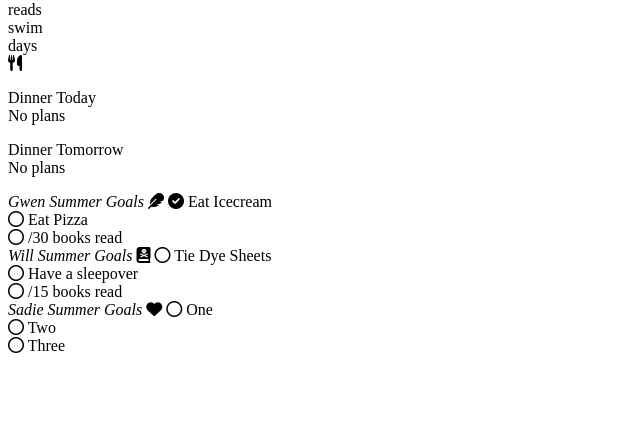
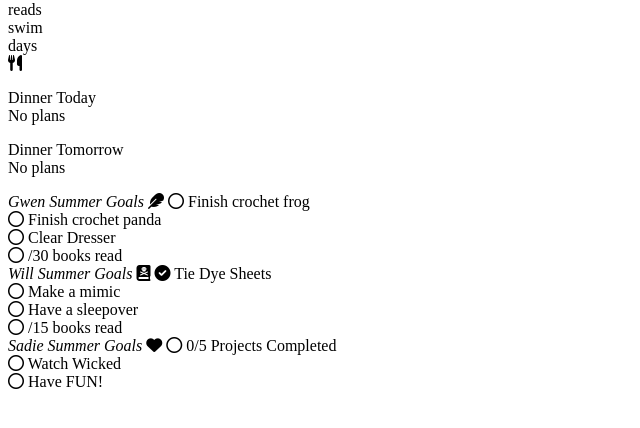
Before and after one commit to Da-Blairs/dashboard, a Python web app: template templates/index.html in a window 1280 px wide. Shown: the part 97-525 px from the top of the page, without its empty margins (0-640 px from the left). Run offline with Jinja, Linux system fonts and the light colour scheme; the template is opened without the code that fills it, so the values that code supplies are empty.

Commit message:
Goals update

```diff
--- a/templates/index.html
+++ b/templates/index.html
@@ -196,23 +196,25 @@
         <div id="gwen-goals">
             <em>Gwen Summer Goals</em>
             <i class="fa-solid fa-feather"></i>
-            <i class="fa-solid fa-circle-check"></i> Eat Icecream<br>
-            <i class="fa-regular fa-circle"></i> Eat Pizza<br>
+            <i class="fa-regular fa-circle"></i> Finish crochet frog<br>
+            <i class="fa-regular fa-circle"></i> Finish crochet panda<br>
+            <i class="fa-regular fa-circle"></i> Clear Dresser<br>
             <i class="fa-regular fa-circle"></i> {{gwen_read}}/30 books read<br>
         </div>
         <div id="william-goals">
             <em>Will Summer Goals</em>
             <i class="fa-solid fa-book-skull"></i>
-            <i class="fa-regular fa-circle"></i> Tie Dye Sheets<br>
+            <i class="fa-solid fa-circle-check"></i> Tie Dye Sheets<br>
+            <i class="fa-regular fa-circle"></i> Make a mimic<br>
             <i class="fa-regular fa-circle"></i> Have a sleepover<br>
             <i class="fa-regular fa-circle"></i> {{will_read}}/15 books read<br>
         </div>
         <div id="sadie-goals">
             <em>Sadie Summer Goals</em>
             <i class="fa-solid fa-heart"></i>
-            <i class="fa-regular fa-circle"></i> One<br>
-            <i class="fa-regular fa-circle"></i> Two<br>
-            <i class="fa-regular fa-circle"></i> Three<br>
+            <i class="fa-regular fa-circle"></i> 0/5 Projects Completed<br>
+            <i class="fa-regular fa-circle"></i> Watch Wicked<br>
+            <i class="fa-regular fa-circle"></i> Have FUN!<br>
         </div>
     </div>
     <div id="col3">
```
